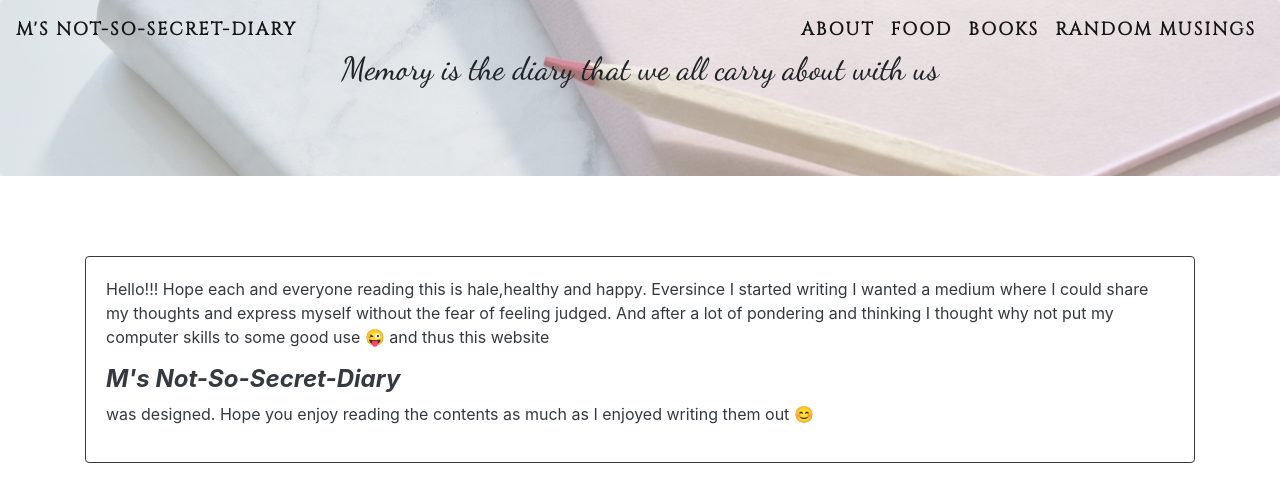
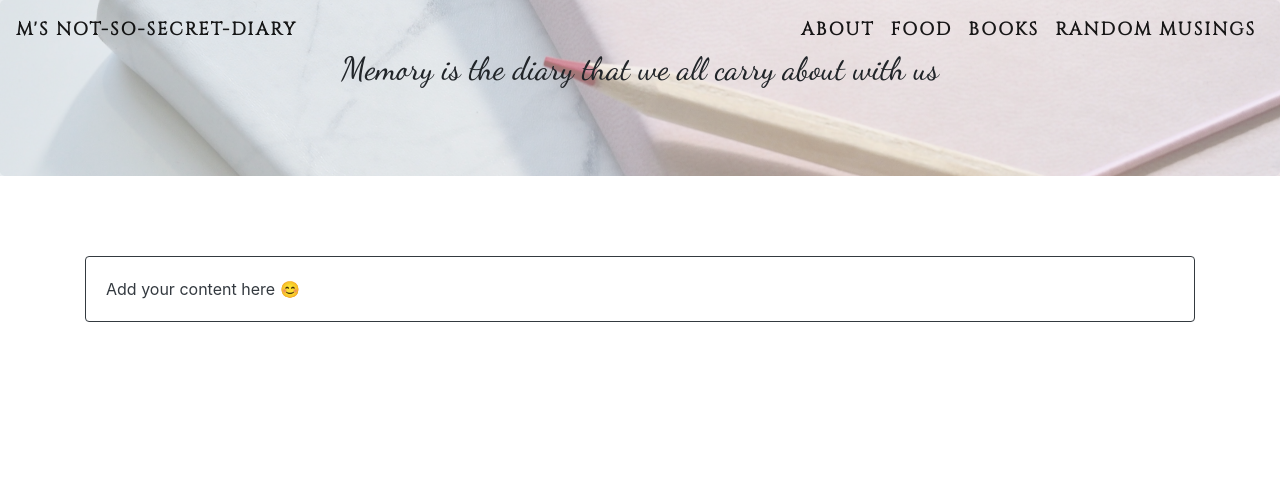
Before and after one commit to gudiausha/pyjourney, a Flask app: page /about in a window 1280 px wide. Shown: the top 502 px of the page. Run offline with Flask 2, Linux system fonts and the light colour scheme; some libraries are stand-ins or nearby versions.

Commit message:
Update about.html

```diff
--- a/website/website_main/templates/about.html
+++ b/website/website_main/templates/about.html
@@ -29,10 +29,7 @@
   <!-- <div class="card-header bg-transparent ">About</div> -->
   <div class="card-body text-dark">
     <!-- <h5 class="card-title">About</h5> -->
-    <p class="card-text"> Hello!!! Hope each and everyone reading this is hale,healthy and happy. Eversince I started writing I wanted a
-    medium where I could share my thoughts and express myself without the fear of feeling judged. And after a lot of pondering and thinking
-  I thought why not put my computer skills to some good use &#128540; and thus this website <h4><b><em>M's Not-So-Secret-Diary</em></b></h4>was designed.
-Hope you enjoy reading the contents as much as I enjoyed writing them out &#128522;</p>
+    <p class="card-text"> Add your content here &#128522;</p>
   </div>
   <!-- <div class="card-footer bg-transparent ">Footer</div> -->
 </div>
```
